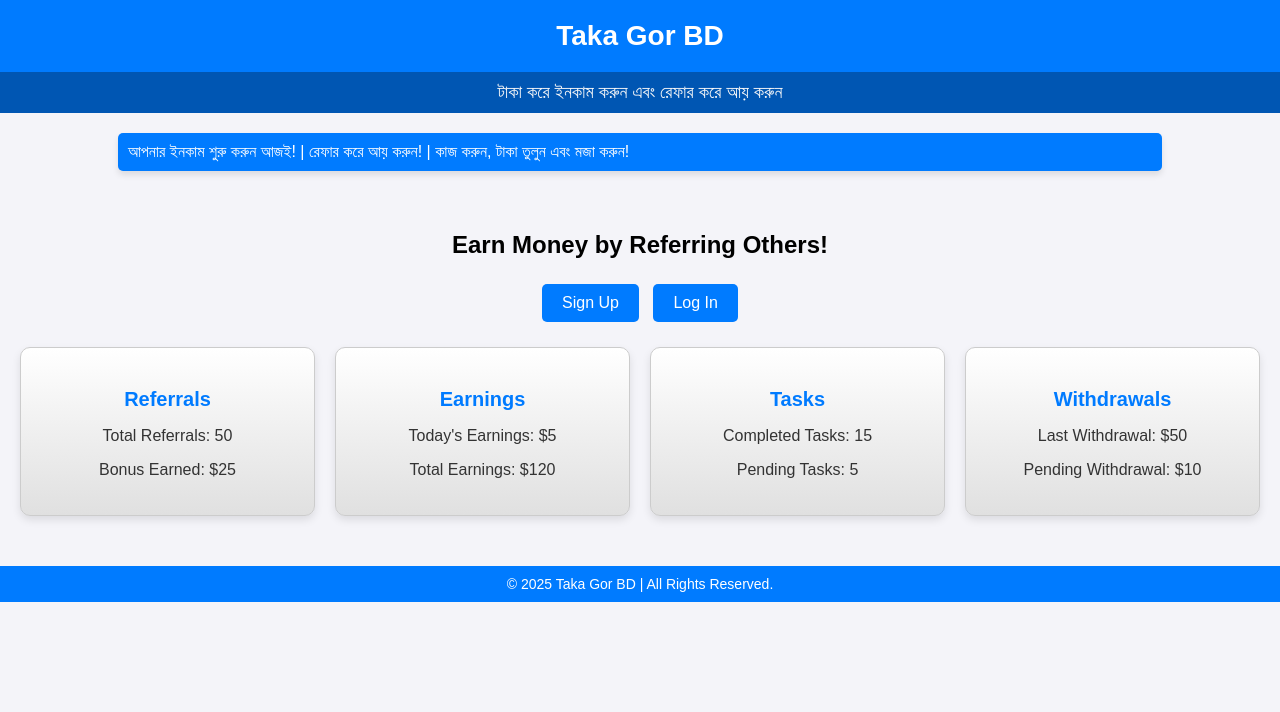
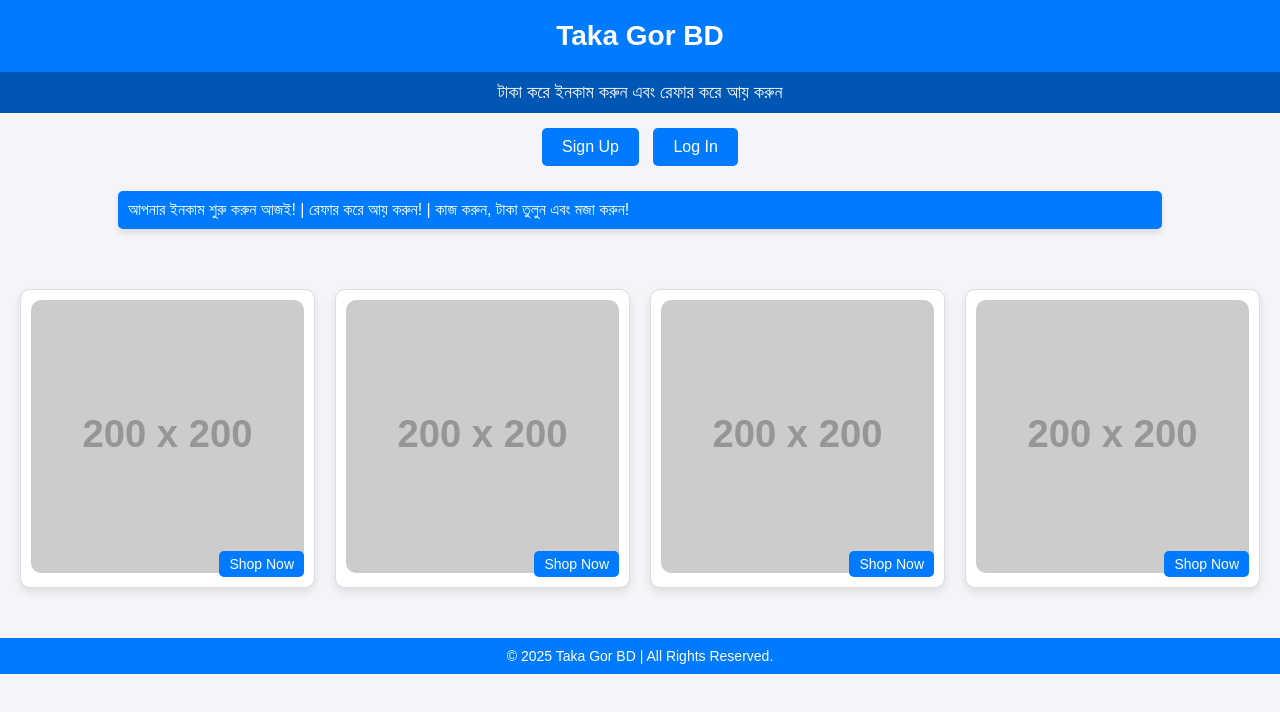
Before and after one commit to nahidxsr/nahidxsr, a plain HTML site: page index.html in a window 1280 px wide. Drawn offline with Linux system fonts and the light colour scheme; placeholder pictures from the web are drawn by us.

Commit message:
Update index.html

```diff
--- a/index.html
+++ b/index.html
@@ -3,7 +3,7 @@
 <head>
     <meta charset="UTF-8">
     <meta name="viewport" content="width=device-width, initial-scale=1.0">
-    <title>Taka Gor BD - Earn Money Online</title>
+    <title>Taka Gor BD</title>
     <style>
         body {
             font-family: Arial, sans-serif;
@@ -26,7 +26,11 @@
             font-size: 18px;
             text-align: center;
         }
-        a {
+        .btn-group {
+            margin-top: 10px;
+            text-align: center;
+        }
+        .btn-group a {
             text-decoration: none;
             color: white;
             background-color: #007bff;
@@ -34,8 +38,9 @@
             border-radius: 5px;
             margin: 5px;
             display: inline-block;
+            font-size: 16px;
         }
-        a:hover {
+        .btn-group a:hover {
             background-color: #0056b3;
         }
         .marquee {
@@ -72,25 +77,32 @@
             margin-top: 20px;
         }
         .box {
-            background: linear-gradient(to bottom, #ffffff, #e0e0e0);
-            border: 1px solid #ccc;
+            position: relative;
+            background: #fff;
+            border: 1px solid #ddd;
             border-radius: 10px;
-            padding: 20px;
+            padding: 10px;
             box-shadow: 0 4px 8px rgba(0, 0, 0, 0.1);
-            transition: transform 0.3s, box-shadow 0.3s;
+            text-align: center;
         }
-        .box:hover {
-            transform: scale(1.05);
-            box-shadow: 0 6px 12px rgba(0, 0, 0, 0.2);
+        .box img {
+            width: 100%;
+            height: auto;
+            border-radius: 10px;
         }
-        .box h3 {
-            margin-bottom: 10px;
-            font-size: 20px;
-            color: #007bff;
+        .shop-now {
+            position: absolute;
+            bottom: 10px;
+            right: 10px;
+            background-color: #007bff;
+            color: white;
+            padding: 5px 10px;
+            border-radius: 5px;
+            font-size: 14px;
+            text-decoration: none;
         }
-        .box p {
-            font-size: 16px;
-            color: #333;
+        .shop-now:hover {
+            background-color: #0056b3;
         }
         footer {
             margin-top: 30px;
@@ -109,36 +121,30 @@
     <div class="sub-header">
         টাকা করে ইনকাম করুন এবং রেফার করে আয় করুন
     </div>
+    <div class="btn-group">
+        <a href="https://nahidxsr.github.io/Taka-Gor-BD/">Sign Up</a>
+        <a href="https://nahidxsr.github.io/login/">Log In</a>
+    </div>
     <div class="marquee">
         <span>আপনার ইনকাম শুরু করুন আজই! | রেফার করে আয় করুন! | কাজ করুন, টাকা তুলুন এবং মজা করুন!</span>
     </div>
     <div class="dashboard">
-        <h2>Earn Money by Referring Others!</h2>
-        <!-- Login and Signup Buttons -->
-        <div>
-            <a href="https://nahidxsr.github.io/Taka-Gor-BD/">Sign Up</a>
-            <a href="https://nahidxsr.github.io/login/">Log In</a>
-        </div>
         <div class="content">
             <div class="box">
-                <h3>Referrals</h3>
-                <p>Total Referrals: 50</p>
-                <p>Bonus Earned: $25</p>
+                <img src="https://via.placeholder.com/200" alt="Product 1">
+                <a href="#" class="shop-now">Shop Now</a>
             </div>
             <div class="box">
-                <h3>Earnings</h3>
-                <p>Today's Earnings: $5</p>
-                <p>Total Earnings: $120</p>
+                <img src="https://via.placeholder.com/200" alt="Product 2">
+                <a href="#" class="shop-now">Shop Now</a>
             </div>
             <div class="box">
-                <h3>Tasks</h3>
-                <p>Completed Tasks: 15</p>
-                <p>Pending Tasks: 5</p>
+                <img src="https://via.placeholder.com/200" alt="Product 3">
+                <a href="#" class="shop-now">Shop Now</a>
             </div>
             <div class="box">
-                <h3>Withdrawals</h3>
-                <p>Last Withdrawal: $50</p>
-                <p>Pending Withdrawal: $10</p>
+                <img src="https://via.placeholder.com/200" alt="Product 4">
+                <a href="#" class="shop-now">Shop Now</a>
             </div>
         </div>
     </div>
```
